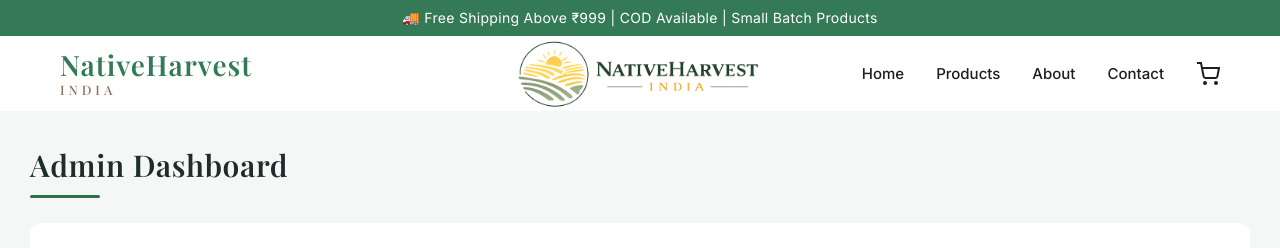
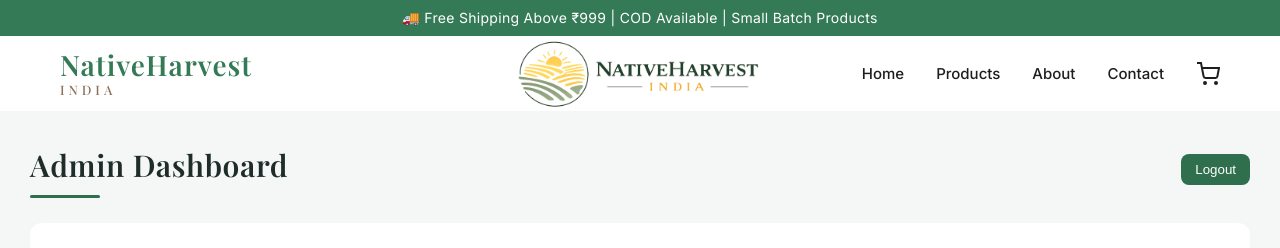
Before and after one commit to samarthr8/nativeharvest-app, a React (Vite) app in the folder frontend/: page /admin/dashboard in a window 1280 px wide. Shown: the top 248 px of the page. Built offline with nearby package versions, Linux system fonts and the light colour scheme; no server answers.

Commit message:
Updated AdminDashboard.jsx - to reintroduce Logout Button

```diff
--- a/frontend/src/pages/admin/AdminDashboard.jsx
+++ b/frontend/src/pages/admin/AdminDashboard.jsx
@@ -45,6 +45,12 @@ export default function AdminDashboard() {
 
   const glow = (e, on) => {
     e.target.style.boxShadow = on ? "0 0 10px #2f6f4e" : "none";
+  };
+
+  // ✅ RESTORED LOGOUT FUNCTION (unchanged logic)
+  const logout = () => {
+    localStorage.removeItem("adminToken");
+    window.location.href = "/admin/login";
   };
 
   const uploadImage = async () => {
@@ -170,8 +176,14 @@ export default function AdminDashboard() {
   return (
     <div style={{ padding: "30px", background: "#f5f7f6" }}>
 
-      {/* ===== BEAUTIFIED TITLE ===== */}
-      <div style={{ marginBottom: "25px" }}>
+      {/* ===== HEADER WITH TITLE + LOGOUT ===== */}
+      <div style={{
+        display: "flex",
+        justifyContent: "space-between",
+        alignItems: "center",
+        marginBottom: "25px"
+      }}>
+        <div>
           <h1
             style={{
               fontSize: "30px",
@@ -191,6 +203,16 @@ export default function AdminDashboard() {
               borderRadius: "2px"
             }}
           />
+        </div>
+
+        <button
+          style={greenBtn}
+          onMouseOver={(e)=>glow(e,true)}
+          onMouseOut={(e)=>glow(e,false)}
+          onClick={logout}
+        >
+          Logout
+        </button>
       </div>
 
       {/* ================= PRODUCTS SECTION ================= */}
@@ -340,7 +362,6 @@ export default function AdminDashboard() {
           <tbody>
             {orders.slice(0, visibleOrders).map((o, index) => (
               <tr key={o.order_id} style={{ borderBottom: "1px solid #eee" }}>
-
                 <td style={{ padding: "12px", verticalAlign: "middle" }}>{index + 1}</td>
                 <td style={{ padding: "12px", verticalAlign: "middle" }}>{o.order_id}</td>
                 <td style={{ padding: "12px", verticalAlign: "middle" }}>{o.customer_name}</td>
@@ -413,15 +434,12 @@ ${o.city || ""}, ${o.state || ""} - ${o.pincode || ""}`
                     PDF
                   </button>
                 </td>
-
               </tr>
             ))}
           </tbody>
         </table>
 
-        {/* Load More / Show Less */}
         <div style={{ marginTop: "20px", textAlign: "center" }}>
-
           {visibleOrders < orders.length && (
             <button
               style={{ ...greenBtn, marginRight: "10px" }}
@@ -443,7 +461,6 @@ ${o.city || ""}, ${o.state || ""} - ${o.pincode || ""}`
               Show Less
             </button>
           )}
-
         </div>
 
       </div>
```
Lines whose indentation alone changed are shown as unchanged.
